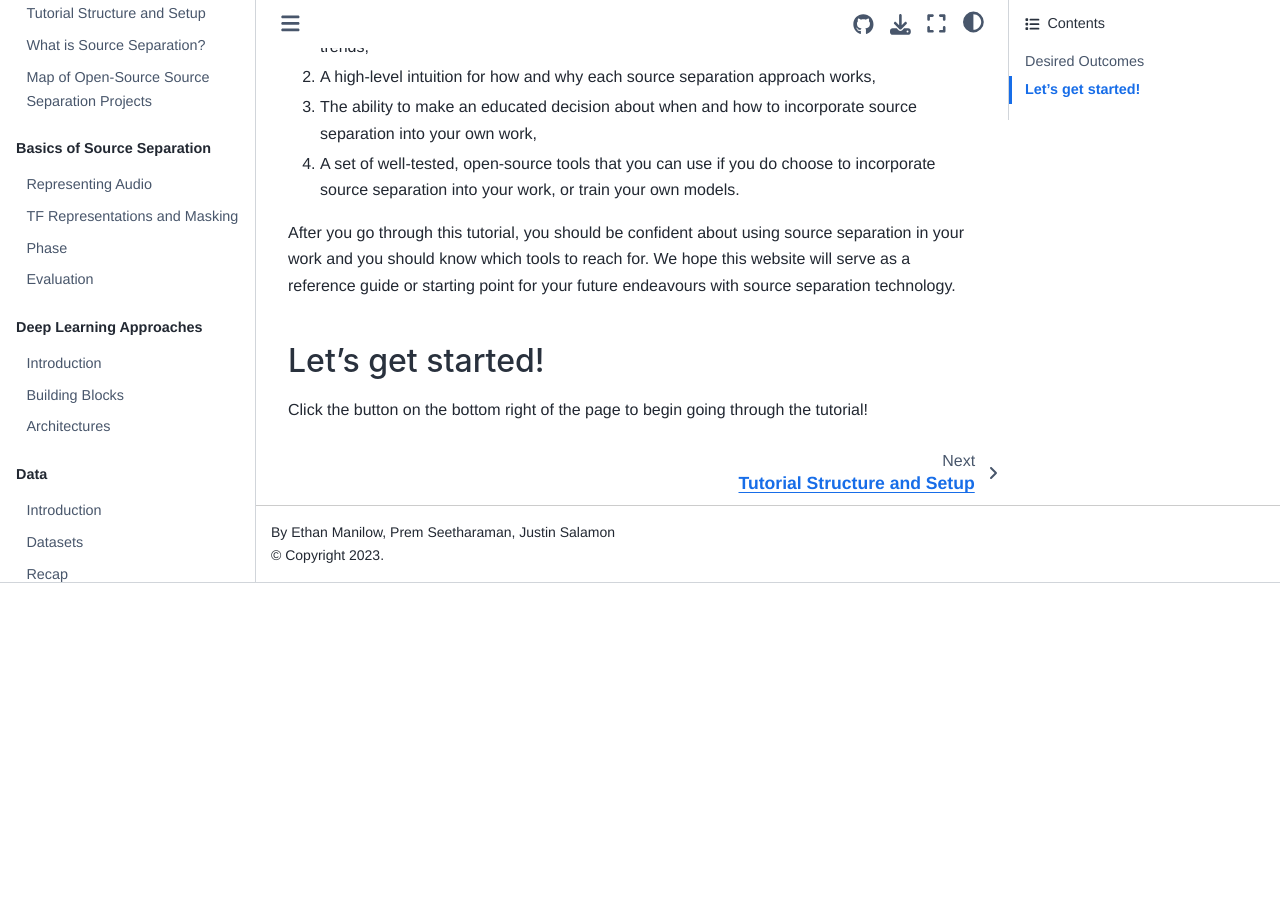
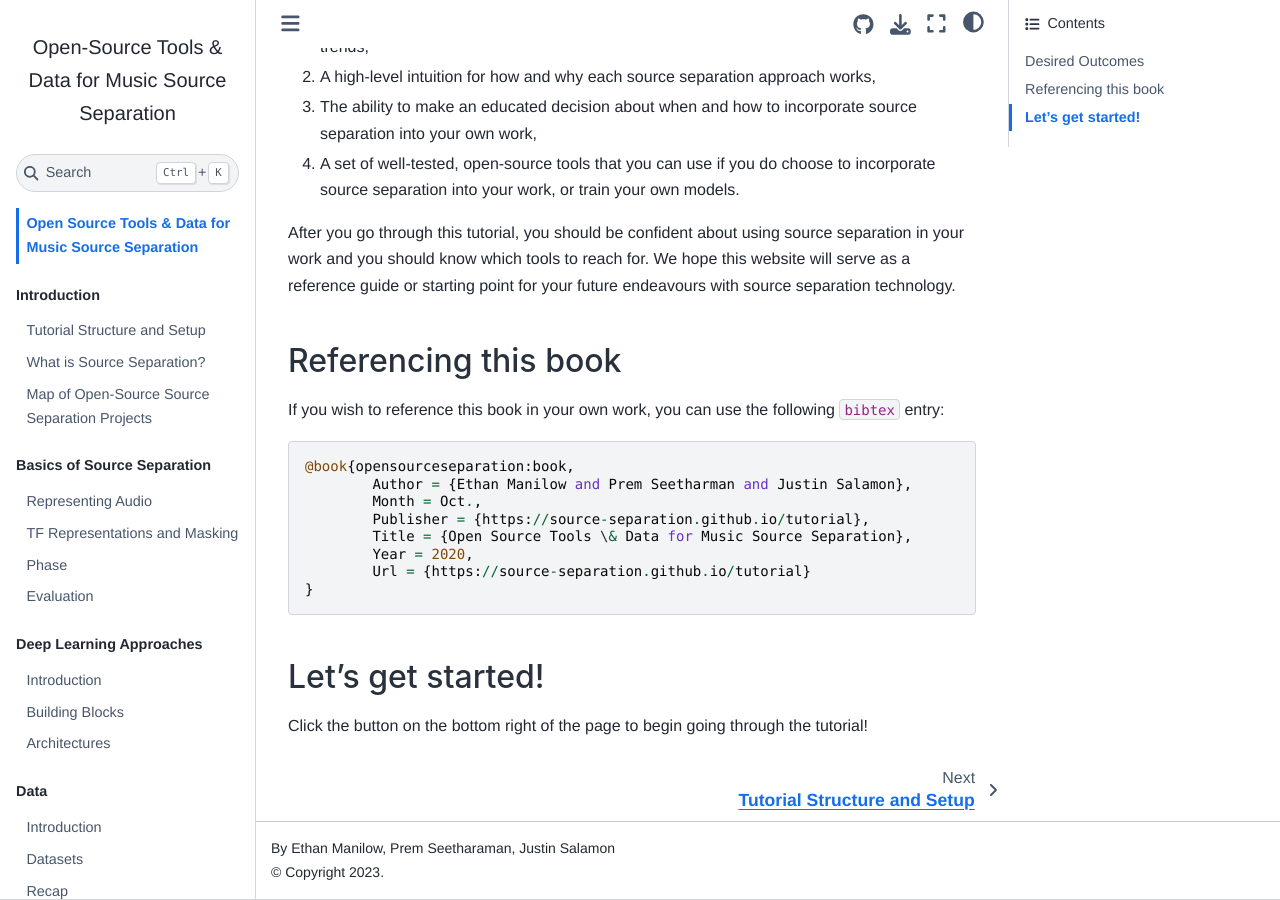
Before and after one commit to source-separation/tutorial, a Jupyter Book: the page built from book/landing.md, in a window 1280 px wide and 900 px high, scrolled down 893 px. Built offline with Jupyter Book 1.0.4 settings and Sphinx 7.4.7 and the Sphinx Book theme 1.1.4, drawn with Linux system fonts in a browser that asks for light colours; pages that are not in the unit, such as notebooks, are missing from menus; before the commit the page ends 1476 px from its top, so only the background shows below that.

Commit message:
Add bibtex to landing

````diff
--- a/book/landing.md
+++ b/book/landing.md
@@ -35,6 +35,21 @@ separation in your work and you should know which tools to reach for. We hope
 this website will serve as a reference guide or starting point for your future
 endeavours with source separation technology.
 
+#### Referencing this book
+
+If you wish to reference this book in your own work, you can use the following
+`bibtex` entry:
+
+```
+@book{opensourceseparation:book,
+	Author = {Ethan Manilow and Prem Seetharman and Justin Salamon},
+	Month = Oct.,
+	Publisher = {https://source-separation.github.io/tutorial},
+	Title = {Open Source Tools \& Data for Music Source Separation},
+	Year = 2020,
+	Url = {https://source-separation.github.io/tutorial}
+}
+```
 
 #### Let's get started!
 
````
